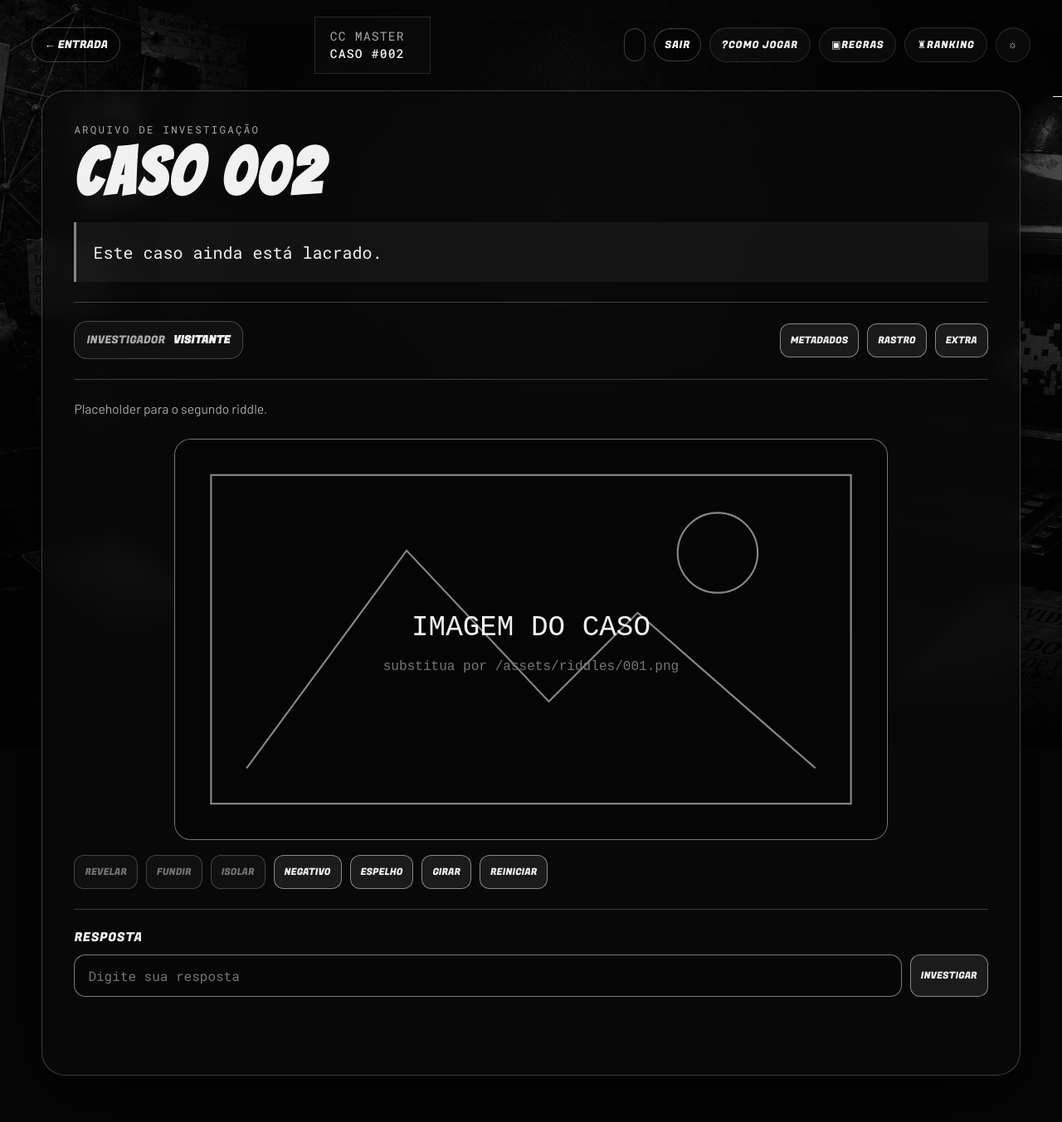
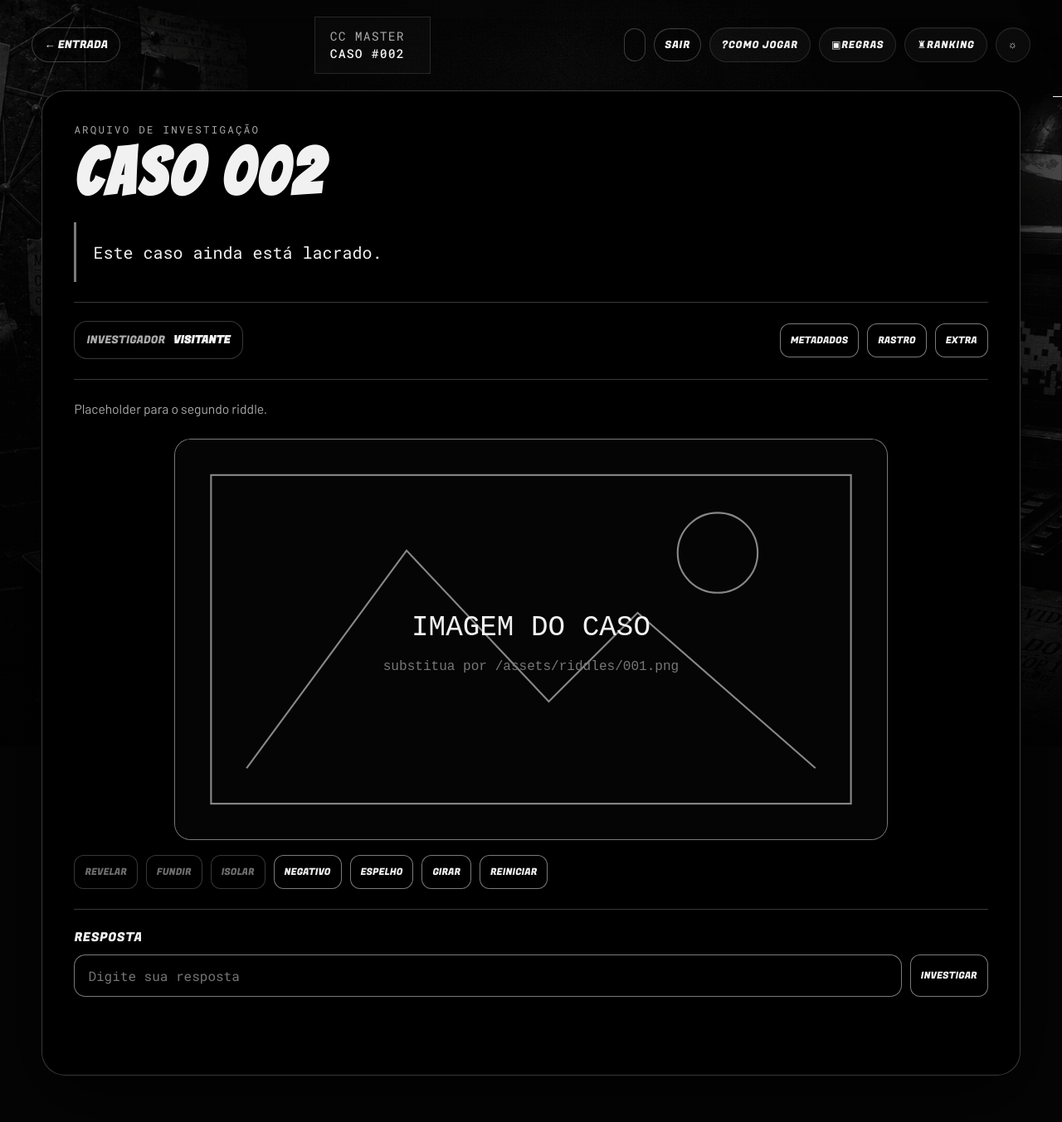
Before and after one commit to cianortecardmaster-wq/ccmaster-riddle, a Jekyll site: the page built from riddles/002.md, in a window 1280 px wide. Shown: the whole page at 83% size. Built offline with Jekyll 4.4.1, drawn with Linux system fonts in a browser that asks for light colours.

Commit message:
Add files via upload

```diff
--- a/assets/css/riddle.css
+++ b/assets/css/riddle.css
@@ -403,3 +403,32 @@ body.light .theme-clue {
     grid-template-columns: repeat(2, minmax(0, 1fr));
   }
 }
+
+/* Ajuste visual: o card do riddle deve ficar realmente preto, não cinza/translúcido */
+.riddle-body .riddle-card {
+  background: #000 !important;
+  box-shadow: 0 22px 90px rgba(0, 0, 0, .86);
+  backdrop-filter: none;
+}
+
+.riddle-body .riddle-phrase,
+.riddle-body .investigator-chip,
+.riddle-body .info-box,
+.riddle-body .answer-row input {
+  background: #000 !important;
+}
+
+.riddle-body .info-button,
+.riddle-body .tool-button,
+.riddle-body .tools-toggle,
+.riddle-body .answer-row button {
+  background: #000 !important;
+}
+
+.riddle-body .info-button:hover,
+.riddle-body .tool-button:hover,
+.riddle-body .tools-toggle:hover,
+.riddle-body .answer-row button:hover {
+  background: var(--text) !important;
+  color: var(--bg) !important;
+}
```
